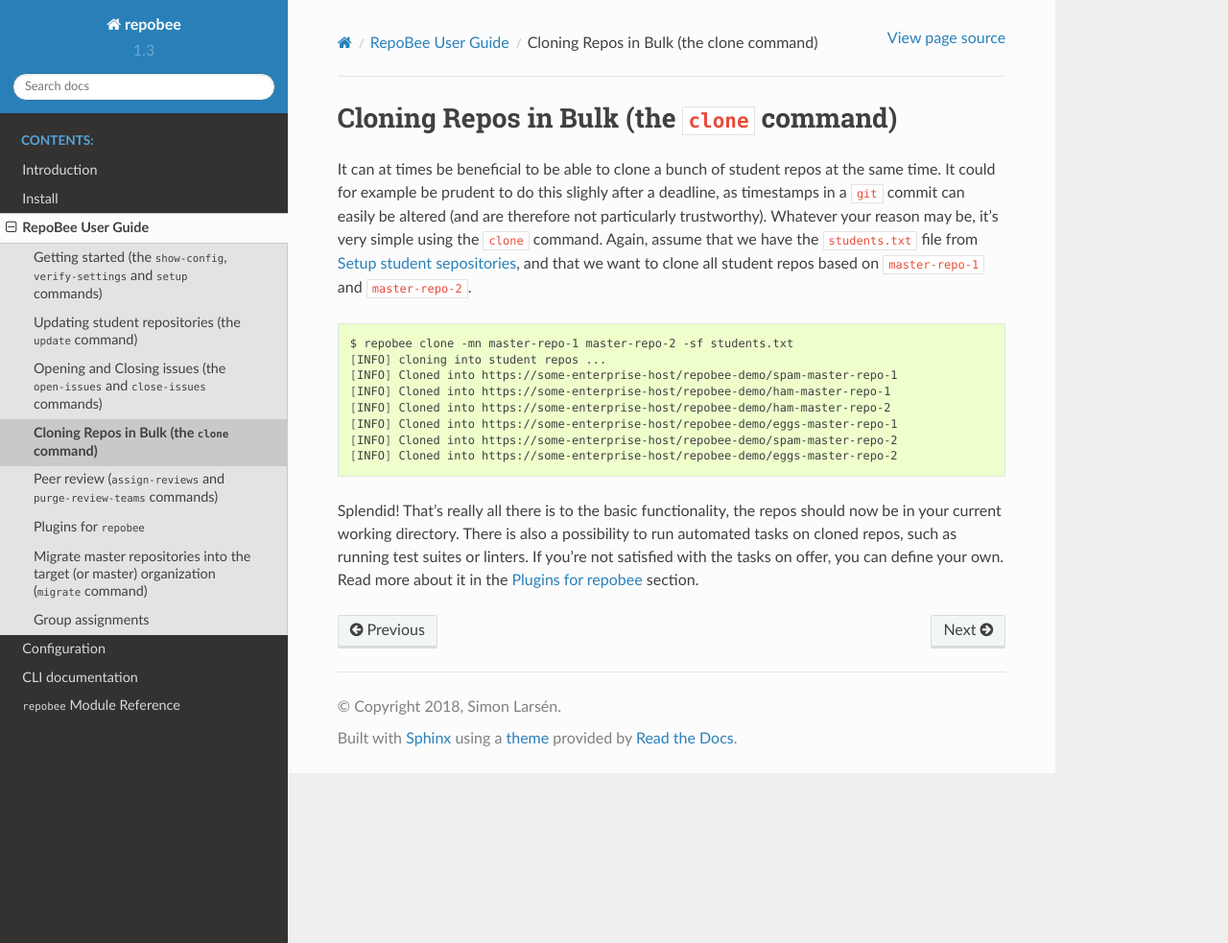
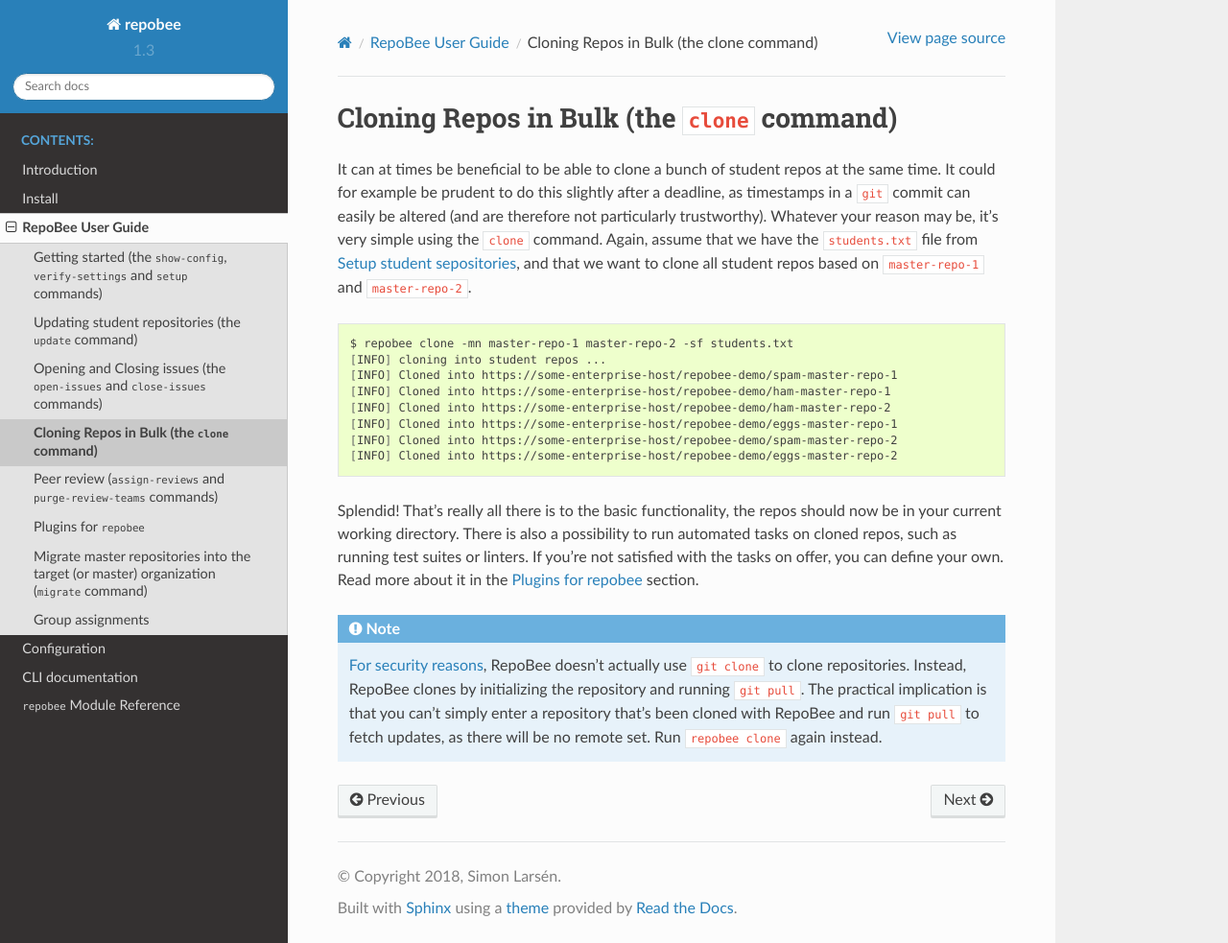
Before and after one commit to repobee/repobee, a Sphinx documentation site: the page built from docs/clone.rst, in a window 1280 px wide and 983 px high. Shown: the whole window at 96% size. Built offline with Sphinx 7.4.7 and the Read the Docs theme 2.0.0, drawn with Linux system fonts in a browser that asks for light colours.

Commit message:
Add note about new clone semantics to docs

```diff
--- a/docs/clone.rst
+++ b/docs/clone.rst
@@ -1,7 +1,7 @@
 Cloning Repos in Bulk (the ``clone`` command)
 *********************************************
 It can at times be beneficial to be able to clone a bunch of student repos
-at the same time. It could for example be prudent to do this slighly after
+at the same time. It could for example be prudent to do this slightly after
 a deadline, as timestamps in a ``git`` commit can easily be altered (and are
 therefore not particularly trustworthy). Whatever your reason may be, it's
 very simple using the ``clone`` command. Again, assume that we have the
@@ -24,3 +24,13 @@
 run automated tasks on cloned repos, such as running test suites or linters. If
 you're not satisfied with the tasks on offer, you can define your own. Read more
 about it in the :ref:`plugins` section.
+
+.. note::
+
+   `For security reasons
+   <https://github.blog/2012-09-21-easier-builds-and-deployments-using-git-over-https-and-oauth/>`_,
+   RepoBee doesn't actually use ``git clone`` to clone repositories. Instead,
+   RepoBee clones by initializing the repository and running ``git pull``. The
+   practical implication is that you can't simply enter a repository that's
+   been cloned with RepoBee and run ``git pull`` to fetch updates, as there
+   will be no remote set. Run ``repobee clone`` again instead.
```
